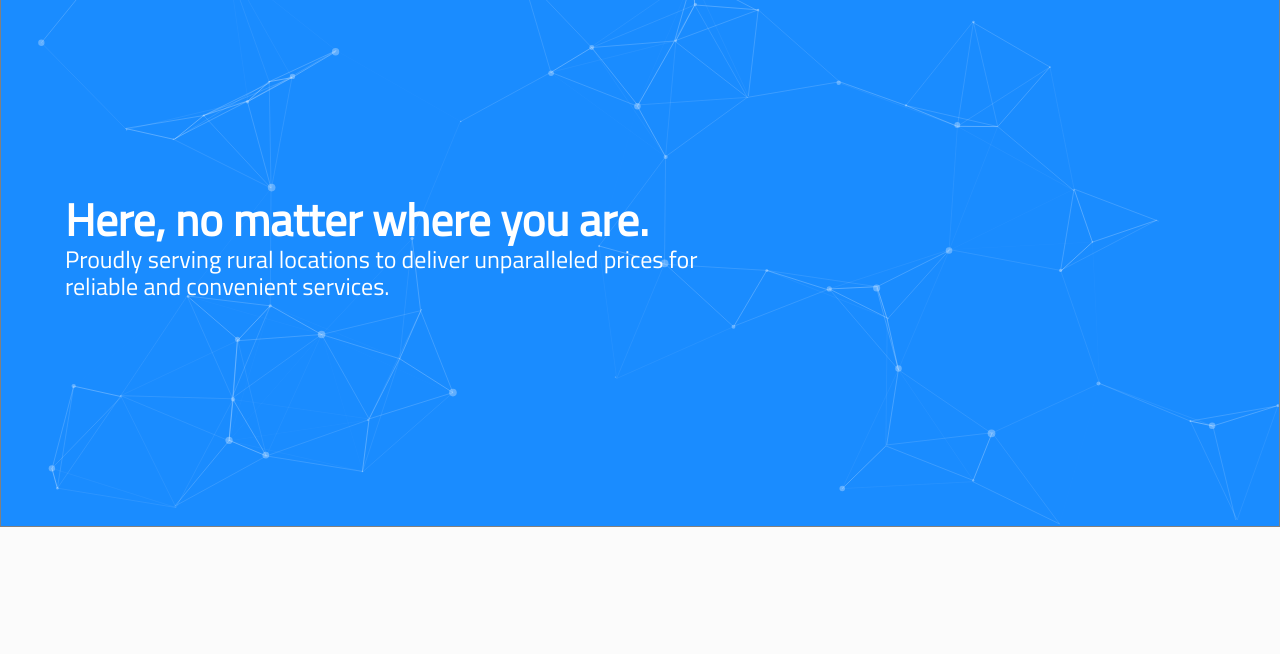
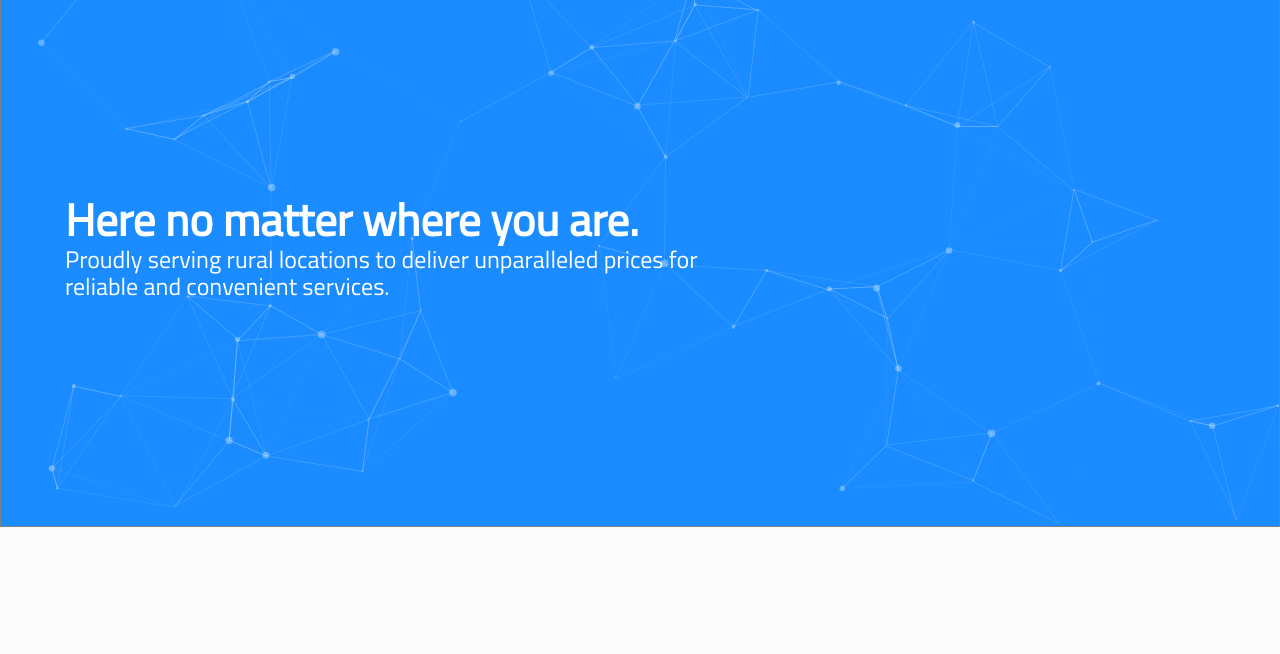
Before and after one commit to IndecisiveBoolean/local-isp-concept, a plain HTML site: page index.html in a window 1280 px wide. Shown: the part 123-777 px from the top of the page. Drawn offline with nearby package versions, Linux system fonts and the light colour scheme.

Commit message:
correct spelling error in header

```diff
--- a/index.html
+++ b/index.html
@@ -73,7 +73,7 @@
     </div>
     <div class="banner" id="particles-js">
         <div class="banner-blurb-aligner">
-            <h3 class="landing-header">Here, no matter where you are.</h3>
+            <h3 class="landing-header">Here no matter where you are.</h3>
             <p class="landing-subheader">Proudly serving rural locations to deliver unparalleled prices for reliable and convenient services. </p>
         </div>
     </div>
```
